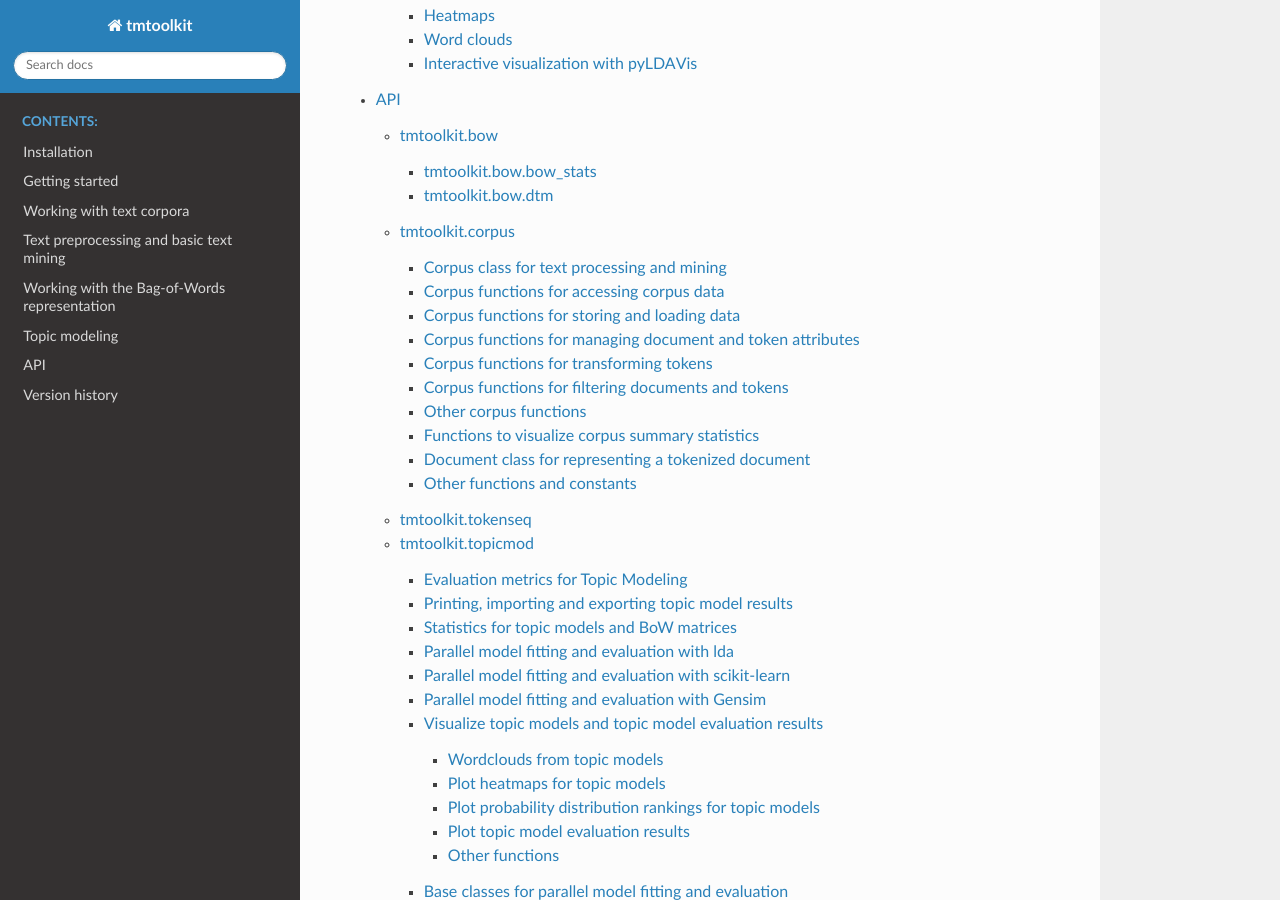
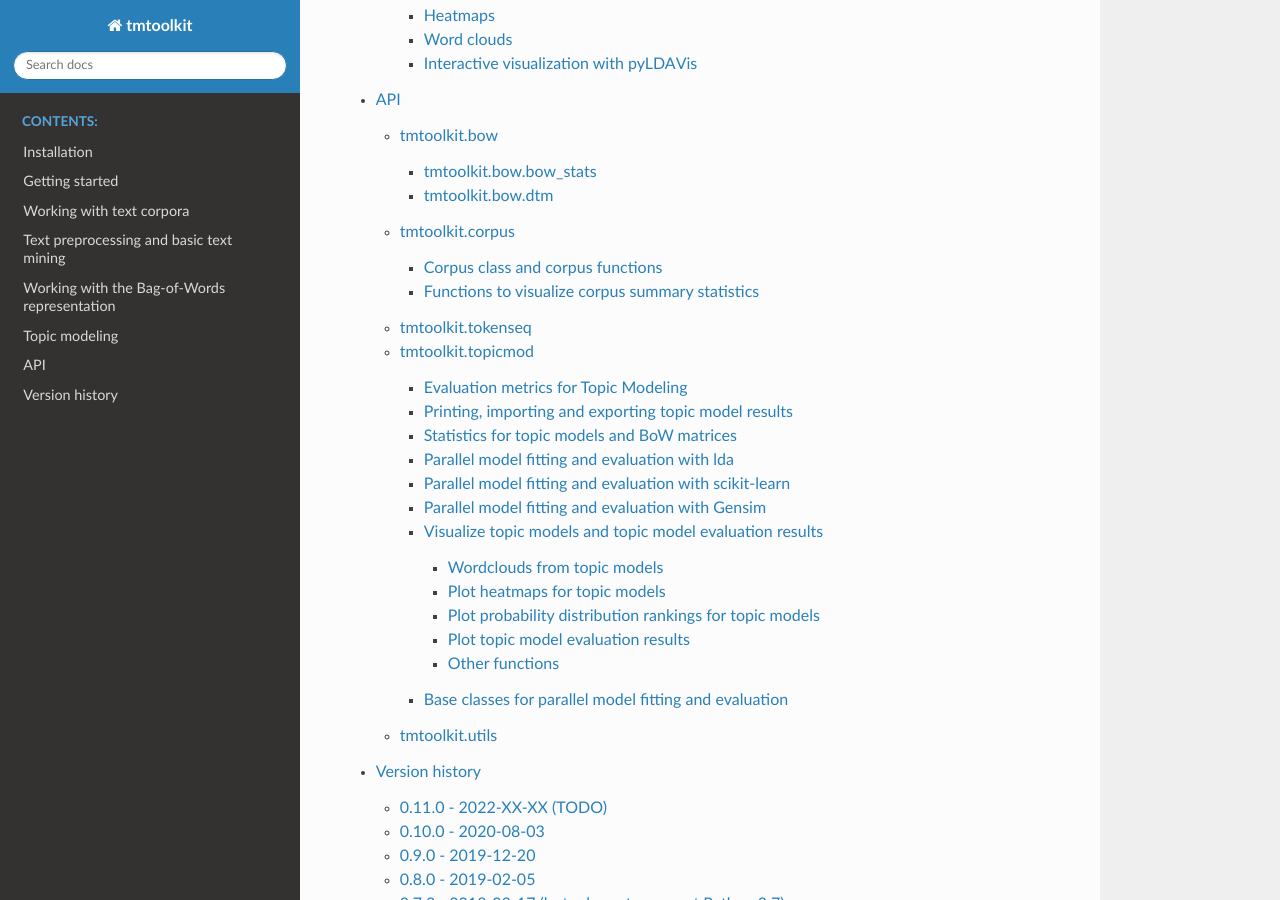
Before and after one commit to WZBSocialScienceCenter/tmtoolkit, a Sphinx documentation site: the page built from doc/source/index.rst, in a window 1280 px wide and 900 px high, scrolled down 4954 px. Built offline with Sphinx 7.4.7 and the Read the Docs theme 2.0.0, drawn with Linux system fonts in a browser that asks for light colours.

```diff
--- a/doc/source/api.rst
+++ b/doc/source/api.rst
@@ -22,82 +22,19 @@ tmtoolkit.bow.dtm
 tmtoolkit.corpus
 ----------------
 
-Corpus class for text processing and mining
-^^^^^^^^^^^^^^^^^^^^^^^^^^^^^^^^^^^^^^^^^^^
-
-.. autoclass:: tmtoolkit.corpus.Corpus
-    :members:
-
-    .. automethod:: __str__
-    .. automethod:: __repr__
-    .. automethod:: __len__
-    .. automethod:: __getitem__
-    .. automethod:: __setitem__
-    .. automethod:: __delitem__
-    .. automethod:: __iter__
-    .. automethod:: __contains__
-    .. automethod:: __copy__
-    .. automethod:: __deepcopy__
-
-Corpus functions for accessing corpus data
-^^^^^^^^^^^^^^^^^^^^^^^^^^^^^^^^^^^^^^^^^^
+Corpus class and corpus functions
+^^^^^^^^^^^^^^^^^^^^^^^^^^^^^^^^^
 
 .. automodule:: tmtoolkit.corpus
     :members:
     :imported-members:
-
-Corpus functions for storing and loading data
-^^^^^^^^^^^^^^^^^^^^^^^^^^^^^^^^^^^^^^^^^^^^^
-
-.. automodule:: tmtoolkit.corpus
-    :members: tmtoolkit.corpus.corpus_add_files
-
-Corpus functions for managing document and token attributes
-^^^^^^^^^^^^^^^^^^^^^^^^^^^^^^^^^^^^^^^^^^^^^^^^^^^^^^^^^^^
-
-.. automodule:: tmtoolkit.corpus
-    :members: tmtoolkit.corpus.set_document_attr
-
-Corpus functions for transforming tokens
-^^^^^^^^^^^^^^^^^^^^^^^^^^^^^^^^^^^^^^^^
-
-.. automodule:: tmtoolkit.corpus
-    :members: tmtoolkit.corpus.transform_tokens
-
-Corpus functions for filtering documents and tokens
-^^^^^^^^^^^^^^^^^^^^^^^^^^^^^^^^^^^^^^^^^^^^^^^^^^^
-
-.. automodule:: tmtoolkit.corpus
-    :members:
-
-Other corpus functions
-^^^^^^^^^^^^^^^^^^^^^^
-
-.. automodule:: tmtoolkit.corpus
-    :members:
+    :exclude-members: find_spec, strip_tags, numbertoken_to_magnitude, simplify_unicode_chars, visualize
 
 Functions to visualize corpus summary statistics
 ^^^^^^^^^^^^^^^^^^^^^^^^^^^^^^^^^^^^^^^^^^^^^^^^
 
 .. automodule:: tmtoolkit.corpus.visualize
     :members:
-
-Document class for representing a tokenized document
-^^^^^^^^^^^^^^^^^^^^^^^^^^^^^^^^^^^^^^^^^^^^^^^^^^^^
-
-.. autoclass:: tmtoolkit.corpus.Document
-    :members:
-
-.. autofunction:: tmtoolkit.corpus.document_token_attr
-.. autofunction:: tmtoolkit.corpus.document_from_attrs
-
-Other functions and constants
-^^^^^^^^^^^^^^^^^^^^^^^^^^^^^
-
-.. autodata:: tmtoolkit.corpus.DEFAULT_LANGUAGE_MODELS
-.. autodata:: tmtoolkit.corpus.LANGUAGE_LABELS
-.. autofunction:: tmtoolkit.corpus.simplified_pos
-.. autofunction:: tmtoolkit.corpus.stem
 
 
 tmtoolkit.tokenseq
```
